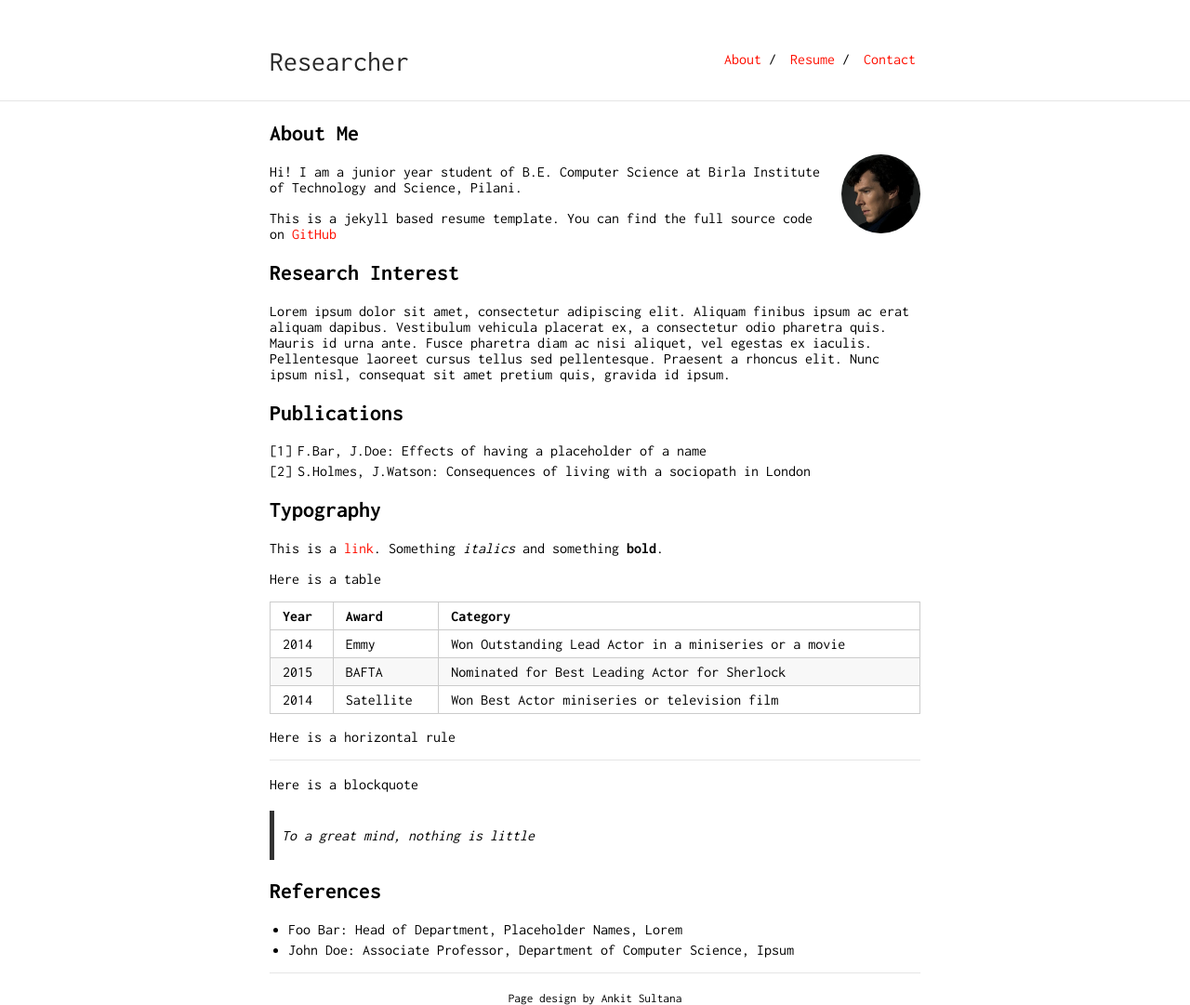
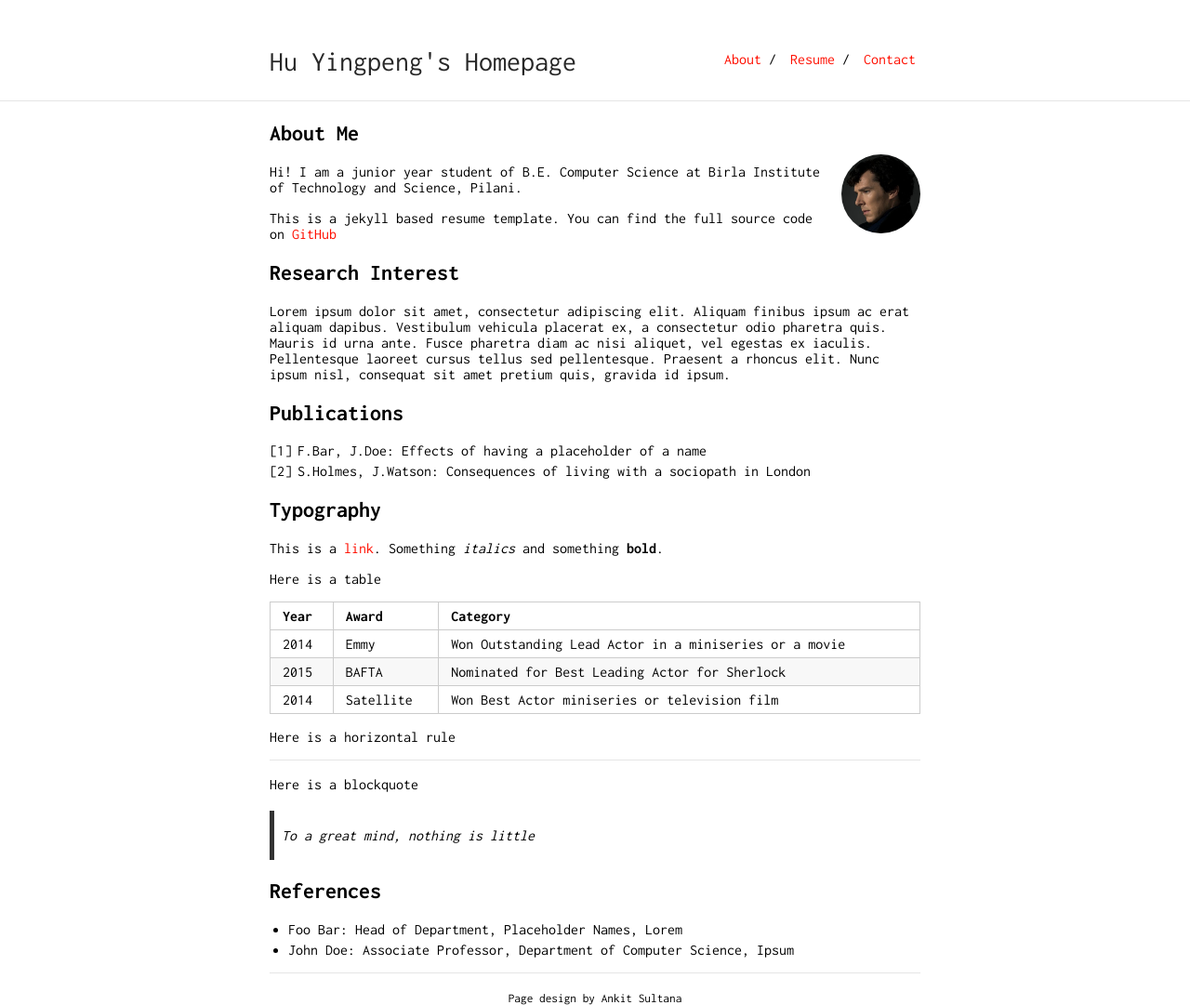
Before and after one commit to huyp182/huyp182.github.io, a Jekyll site: the page built from index.md, in a window 1280 px wide. Shown: the whole page at 93% size. Built offline with Jekyll 4.4.1, drawn with Linux system fonts in a browser that asks for light colours; our own code applies the rules of GitHub Pages for plain Markdown files.

Commit message:
Update _config.yml

```diff
--- a/_config.yml
+++ b/_config.yml
@@ -1,4 +1,4 @@
-title: "Researcher"
+title: "Hu Yingpeng's Homepage"
 url: https://ankitsultana.com
 baseurl: "/researcher"
 
```
